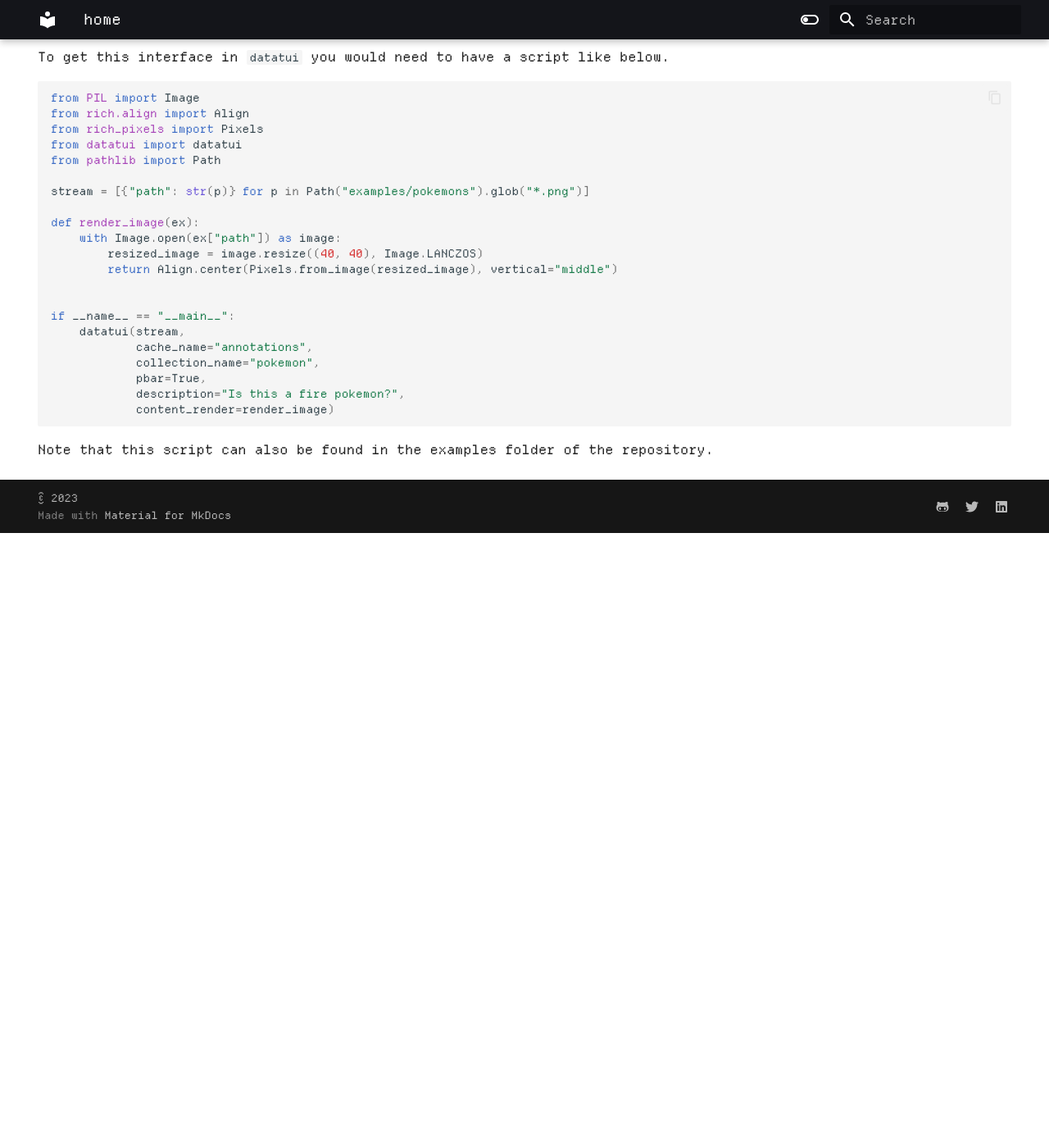
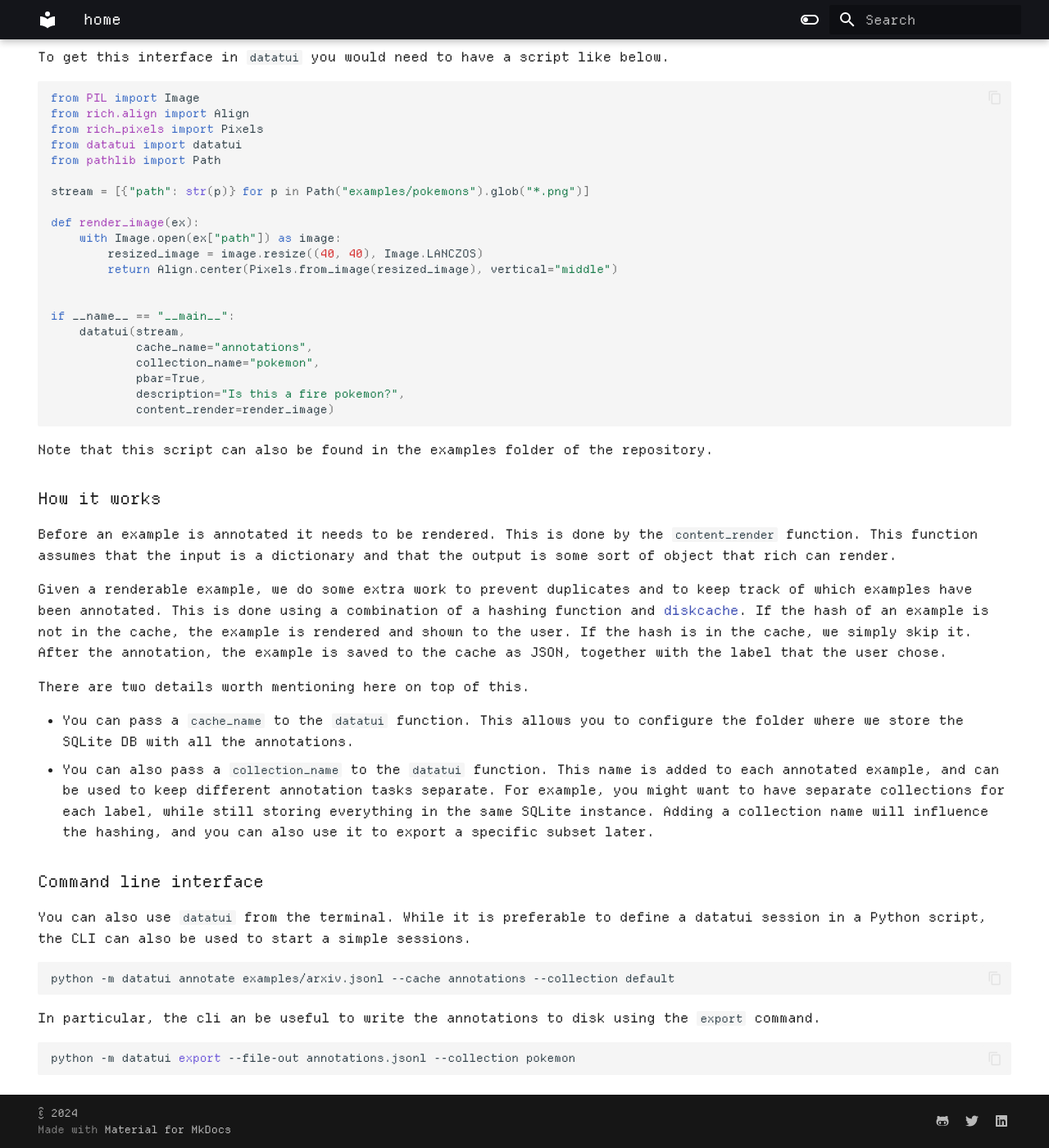
Before and after one commit to koaning/datatui, an MkDocs documentation site: the page built from docs/index.md, in a window 1280 px wide and 1400 px high, scrolled down 2808 px. Shown: the whole window at 82% size. Built offline with MkDocs 1.6.1 and Material for MkDocs 9.7.7, drawn with Linux system fonts in a browser that asks for light colours; before the commit the page ends 3458 px from its top, so only the background shows below that; some of the changed text lies outside the part shown.

Commit message:
moardocs

````diff
--- a/docs/index.md
+++ b/docs/index.md
@@ -6,7 +6,7 @@
 
 # datatui
 
-A minimal, but fun, annotation tool for the terminal.
+A minimal, and fun, annotation tool for the terminal.
 
 <img src="demo.svg">
 
@@ -16,10 +16,9 @@
 pip install datatui
 ```
 
-
 ## Scope
 
-The goal of this project is to offer a constrained and minimalistic alternative to full fledged web apps for data annotation. It allows you to annotate data with just four labels: `yes`, `no`, `maybe`, `skip`. Anything that you can render nicely in [rich](https://github.com/Textualize/rich) can be used as input. This setup excludes a lot of annotation tasks that require more complex interactions, but for simple tasks it also excludes a lot of overhead.
+The goal of this project is to offer a constrained and minimalistic alternative to full fledged web apps for data annotation. You can only use four labels: `yes`, `no`, `maybe`, and `skip`. Only having a few options forces you to keep the scope small, which usually does wonders for data quality. It is still pretty flexible though, so you can use it for more complex tasks if you want. Anything that you can render nicely in [rich](https://github.com/Textualize/rich) can be rendered in `datatui`.
 
 You only need a terminal, which also means that you can SSH into your cron server to have a look at some of your data.
 
@@ -99,3 +98,32 @@
 ```
 
 Note that this script can also be found in the examples folder of the repository.
+
+### How it works
+
+Before an example is annotated it needs to be rendered. This is done by the `content_render` function.
+This function assumes that the input is a dictionary and that the output is some sort of object that rich can render.
+
+Given a renderable example, we do some extra work to prevent duplicates and to keep track of which examples have been annotated. This is done using a combination of a hashing function and [diskcache](https://calmcode.io/course/diskcache/introduction). If the hash of an example is not in the cache, the example is rendered and shown to the user. If the hash is in the cache, we simply skip it. After the annotation, the example is saved to the cache as JSON, together with the label that the user chose.
+
+There are two details worth mentioning here on top of this.
+
+- You can pass a `cache_name` to the `datatui` function. This allows you to configure the folder where we store the SQLite DB with all the annotations.
+- You can also pass a `collection_name` to the `datatui` function. This name is added to each annotated example, and can be used to keep different annotation tasks separate. For example, you might want to have separate collections for each label, while still storing everything in the same SQLite instance. Adding a collection name will influence the hashing, and you can also use it to export a specific subset later.
+
+### Command line interface
+
+You can also use `datatui` from the terminal. While it is preferable to define
+a datatui session in a Python script, the CLI can also be used to start a simple
+sessions.
+
+```bash
+python -m datatui annotate examples/arxiv.jsonl --cache annotations --collection default
+```
+
+In particular, the cli an be useful to write the annotations
+to disk using the `export` command.
+
+```bash
+python -m datatui export --file-out annotations.jsonl --collection pokemon
+```
--- a/mkdocs.yml
+++ b/mkdocs.yml
@@ -40,7 +40,7 @@
   - attr_list
 
 copyright: |
-  &copy; 2023 <Your Name>
+  &copy; 2024
 
 extra:
   social:
````
Also changed, not shown: docs/cli.md (+5 -3 lines), docs/api.md (line endings or trailing spaces).
